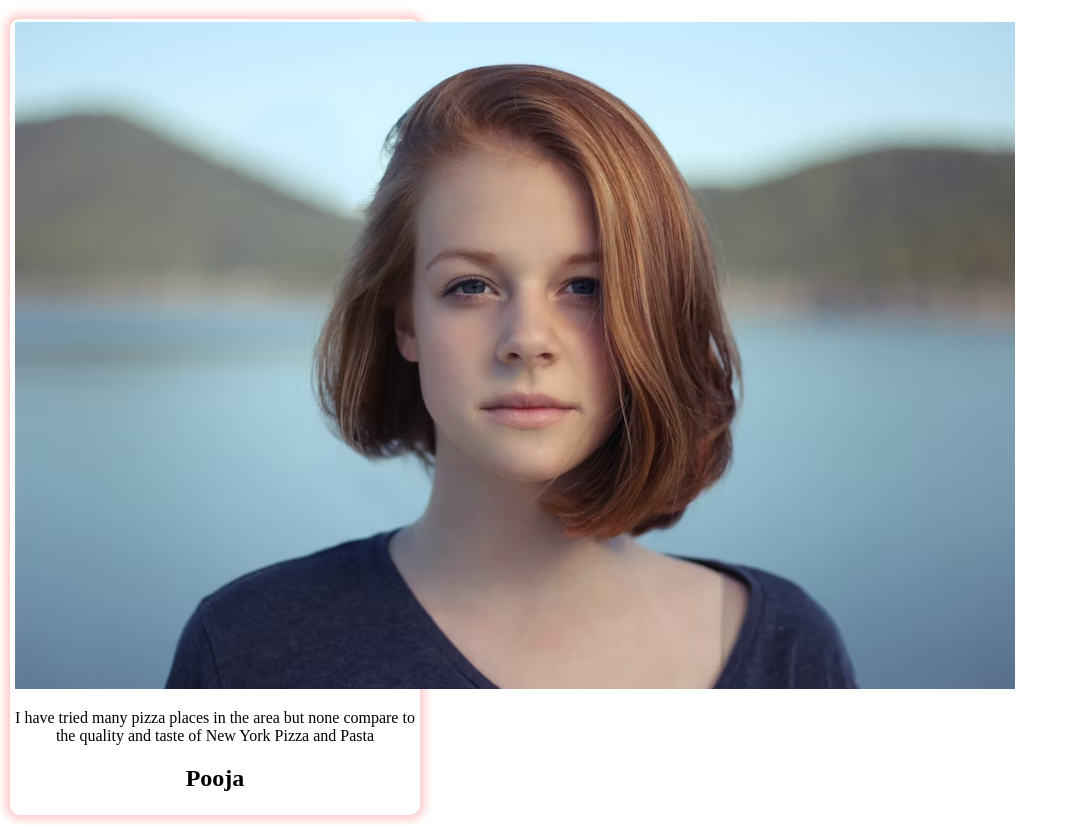
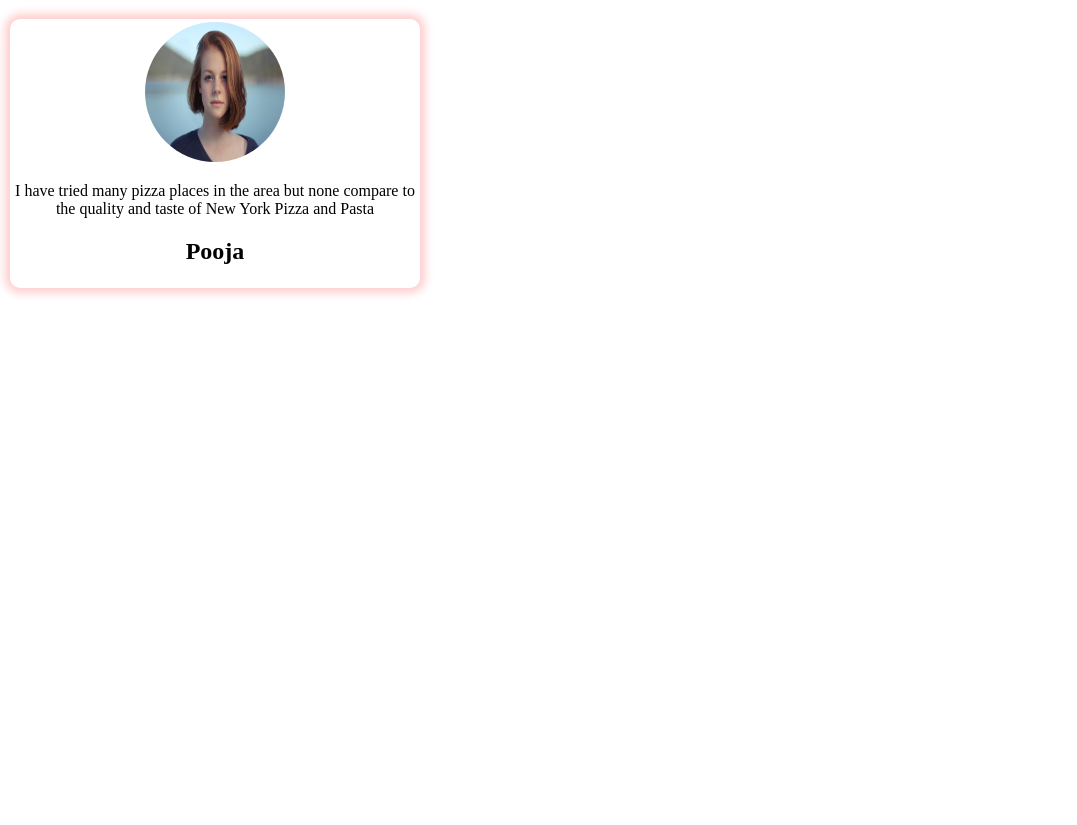
Before and after one commit to MarcusJadhav/icp-8.0-html-css-group-project-2, a plain HTML site: page reviews.html in a window 1280 px wide. Shown: the part 61-886 px from the top of the page, without its empty margins (0-1077 px from the left). After the commit the page ends 800 px from the top, so only its background shows below. Drawn offline with Linux system fonts and the light colour scheme.

Commit message:
css apply to img for first card

```diff
--- a/reviews.html
+++ b/reviews.html
@@ -19,6 +19,11 @@
             margin:10px;
             border-radius: 10px;
         }
+        .box img{
+      height:140px;
+      width:140px;
+      border-radius: 50%;
+    }
     </style>
 </head>
 <body>
```
